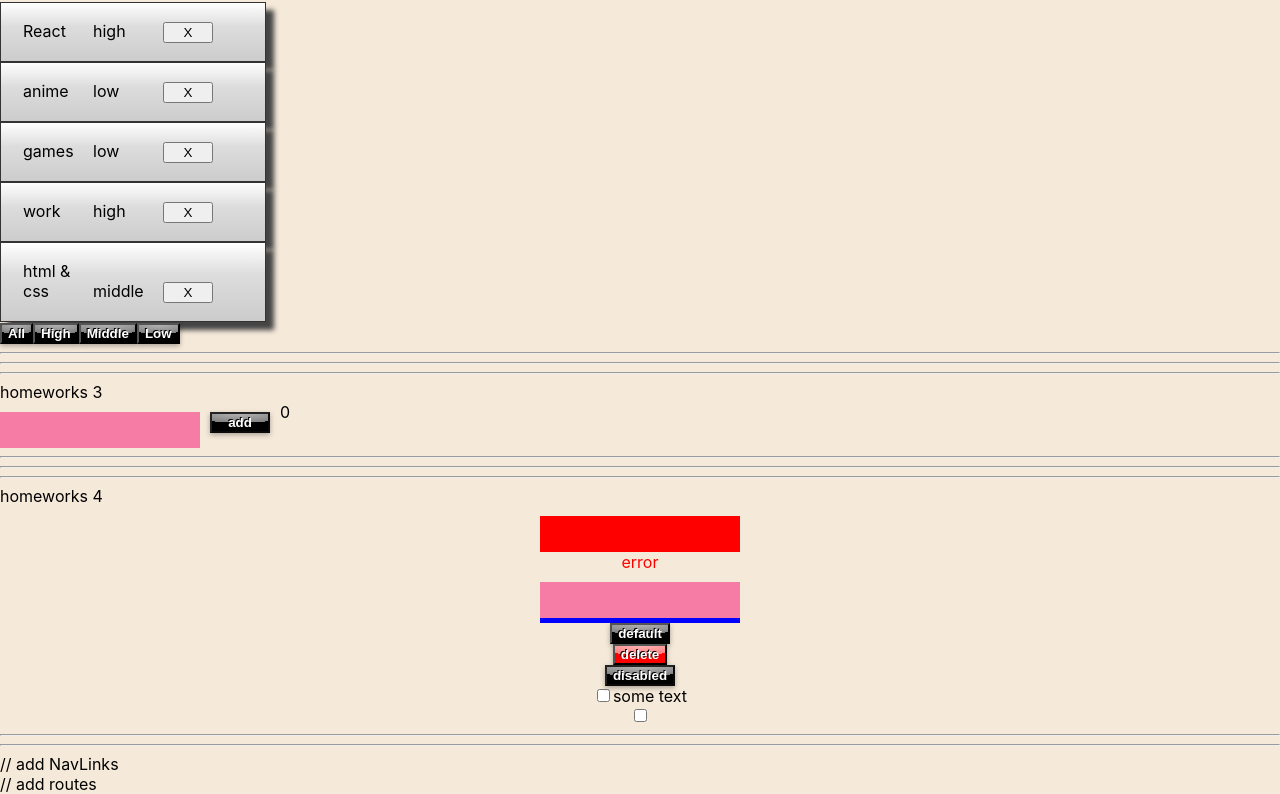
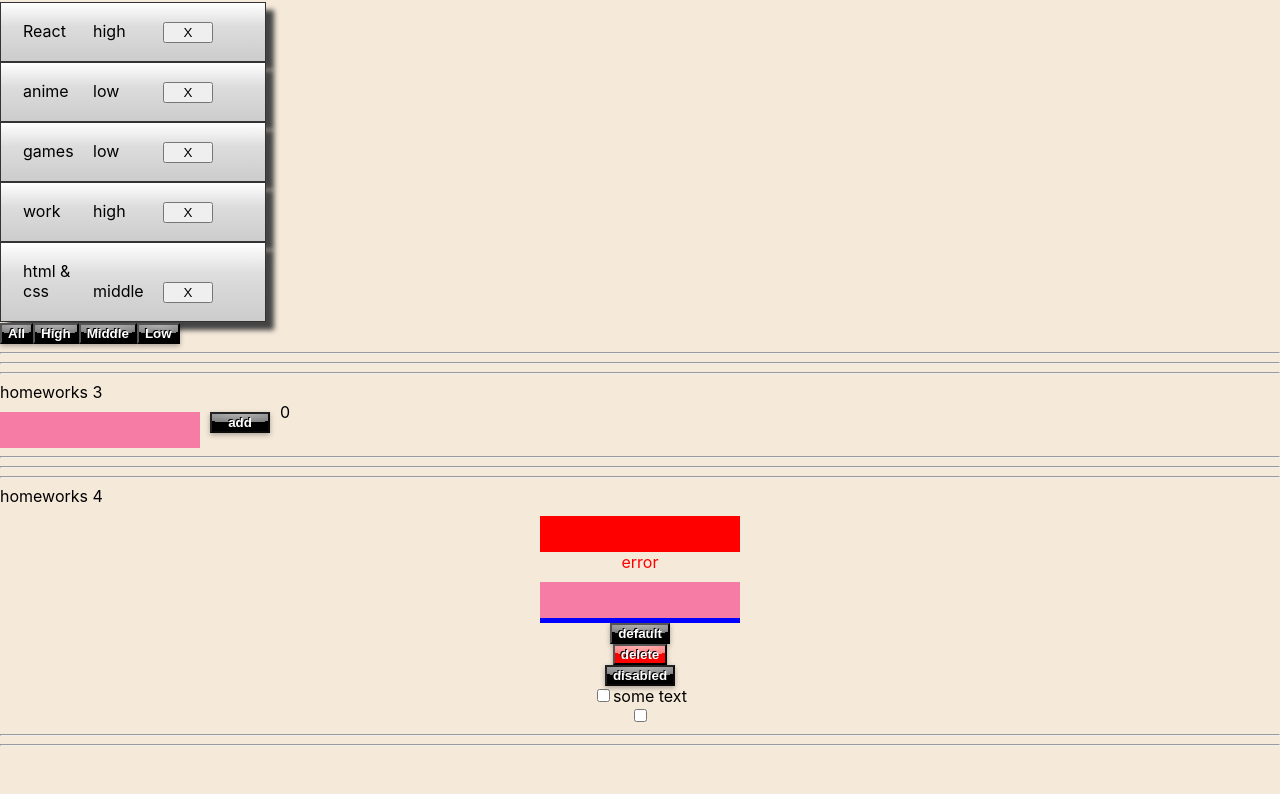
Before and after one commit to Nekr000/homeWork, a React (Create React App) app: page / in a window 1280 px wide. Shown: the part 270-1064 px from the top of the page. After the commit the page ends 1024 px from the top, so only its background shows below. Built offline with nearby package versions, Linux system fonts and the light colour scheme.

Commit message:
homeWork5

```diff
--- a/src/p1-main/m1-ui/u1-app/App.tsx
+++ b/src/p1-main/m1-ui/u1-app/App.tsx
@@ -14,7 +14,7 @@ function App() {
             <HW2/>
             <HW3/>
             <HW4/>
-            <HW5/>
+            {/*<HW5/>*/}
 
         </div>
     )
```
